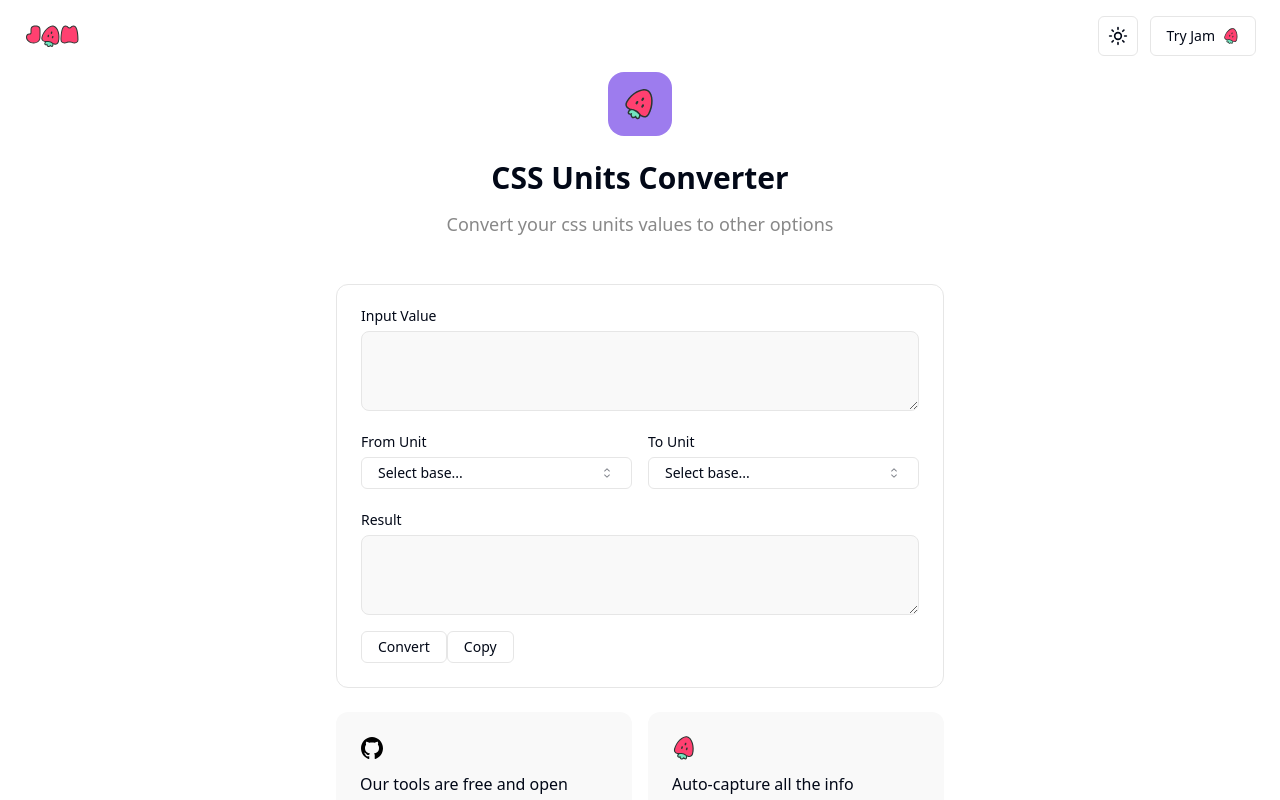
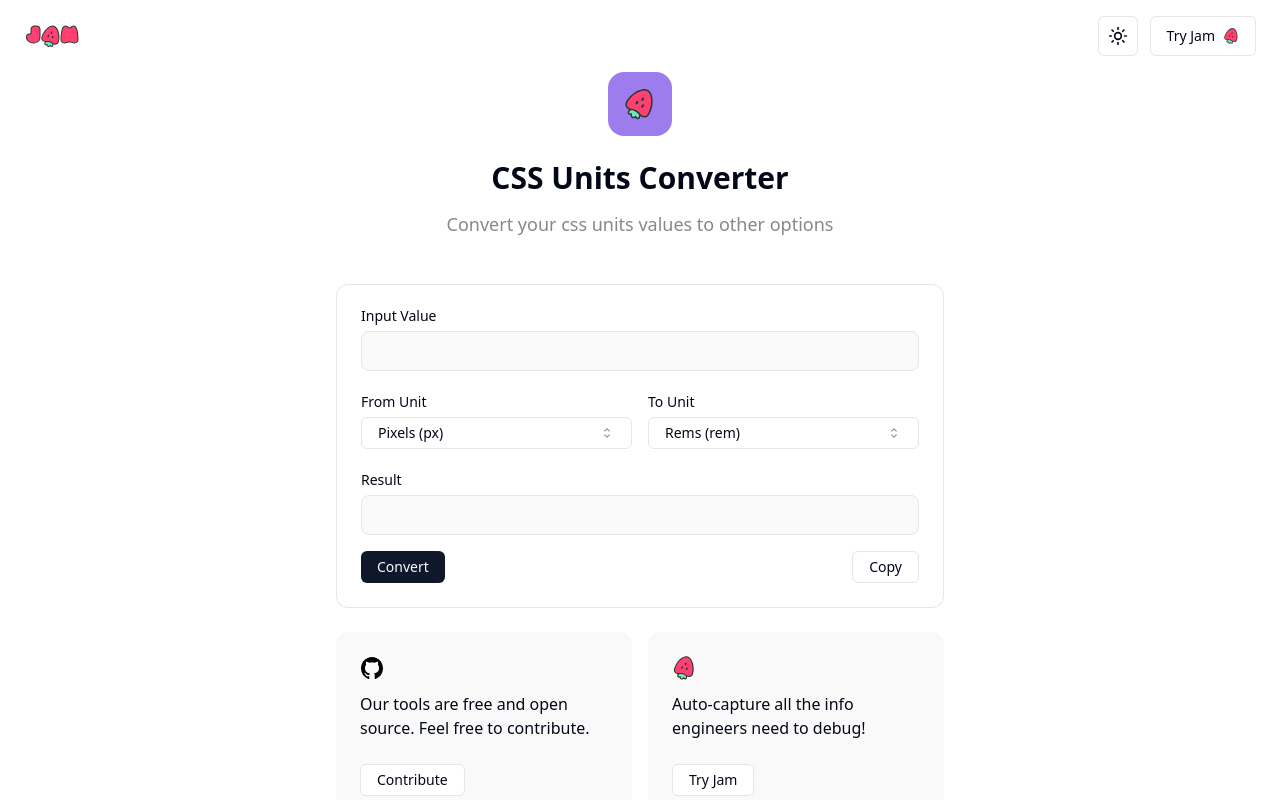
Before and after one commit to jamdotdev/jam-dev-utilities, a Next.js app: page /utilities/css-units-converter in a window 1280 px wide. Shown: the top 800 px of the page. Built offline with nearby package versions, Linux system fonts and the light colour scheme.

Commit message:
fix: replace textArea with input, add handleInputChange to clear result on input clear, adjust conversion and copy buttons, and add default value

```diff
--- a/package.json
+++ b/package.json
@@ -19,7 +19,6 @@
     "@radix-ui/react-popover": "^1.1.1",
     "@radix-ui/react-slot": "^1.1.0",
     "@radix-ui/react-tabs": "^1.1.0",
-    "@radix-ui/react-toast": "^1.2.1",
     "class-variance-authority": "^0.7.0",
     "clsx": "^2.1.1",
     "cmdk": "^1.0.0",
--- a/pages/utilities/css-units-converter.tsx
+++ b/pages/utilities/css-units-converter.tsx
@@ -7,7 +7,6 @@ import Meta from "@/components/Meta";
 import PageHeader from "@/components/PageHeader";
 import { Label } from "@/components/ds/LabelComponent";
 import { Combobox } from "@/components/ds/ComboboxComponent";
-import { Textarea } from "@/components/ds/TextareaComponent";
 import { Button } from "@/components/ds/ButtonComponent";
 import { useCopyToClipboard } from "@/components/hooks/useCopyToClipboard";
 import {
@@ -23,6 +22,7 @@ import {
   vmaxToPx,
 } from "@/components/utils/css-units-converter.utils";
 import CssUnitsConverter from "@/components/seo/CssUnitsConverter";
+import { Input } from "@/components/ds/InputComponent";
 
 type ConvertionFunction = (value: number, ...args: number[]) => number;
 type ConversionKey =
@@ -39,10 +39,10 @@ type ConversionKey =
 
 export default function CSSUnitsConverter() {
   const [htmlInput, setHtmlInput] = useState("");
-  const [fromUnit, setFromUnit] = useState("");
+  const [fromUnit, setFromUnit] = useState("px");
   const [widthInput, setWidthInput] = useState("");
   const [heightInput, setHeightInput] = useState("");
-  const [toUnit, setToUnit] = useState("");
+  const [toUnit, setToUnit] = useState("rem");
   const [output, setOutput] = useState("");
   const { buttonText, handleCopy } = useCopyToClipboard();
 
@@ -102,6 +102,17 @@ export default function CSSUnitsConverter() {
     widthInput,
   ]);
 
+  const handleInputChange = useCallback(
+    (e: React.ChangeEvent<HTMLInputElement>) => {
+      const inputValue = e.target.value;
+      setHtmlInput(inputValue);
+      if (inputValue.trim() === "") {
+        setOutput("");
+      }
+    },
+    []
+  );
+
   return (
     <main>
       <Meta
@@ -120,11 +131,10 @@ export default function CSSUnitsConverter() {
         <Card className="flex flex-col p-6 hover:shadow-none shadow-none rounded-xl">
           <div>
             <Label>Input Value</Label>
-            <Textarea
+            <Input
               className="mb-6"
-              rows={3}
               value={htmlInput}
-              onChange={(e) => setHtmlInput(e.target.value)}
+              onChange={handleInputChange}
             />
             <div className="mb-6 flex w-full gap-4">
               <div className="flex flex-1 flex-col">
@@ -132,6 +142,7 @@ export default function CSSUnitsConverter() {
                 <Combobox
                   data={unitOptions}
                   onSelect={(value) => setFromUnit(value)}
+                  defaultValue={fromUnit}
                 />
               </div>
               <div className="flex flex-1 flex-col">
@@ -139,38 +150,42 @@ export default function CSSUnitsConverter() {
                 <Combobox
                   data={unitOptions}
                   onSelect={(value) => setToUnit(value)}
+                  defaultValue={toUnit}
                 />
               </div>
             </div>
             {needsContainerInput && (
-              <div className="mb-6">
+              <div className="mb-6 flex gap-4">
+                <div className="flex flex-1 flex-col">
                   <Label>Container Width (px)</Label>
-                <Textarea
-                  className="mb-6"
-                  rows={1}
+                  <Input
+                    type="number"
+                    className="h-[32px]"
                     value={widthInput}
                     onChange={(e) => setWidthInput(e.target.value)}
                   />
+                </div>
+                <div className="flex flex-1 flex-col">
                   <Label>Container Height (px)</Label>
-                <Textarea
-                  className="mb-6"
-                  rows={1}
+                  <Input
+                    type="number"
+                    className="h-[32px]"
                     value={heightInput}
                     onChange={(e) => setHeightInput(e.target.value)}
                   />
                 </div>
+              </div>
             )}
 
             <Label>Result</Label>
-            <Textarea value={output} rows={3} readOnly className="mb-4" />
-
-            <Button variant="outline" onClick={() => convertUnits()}>
-              Convert
-            </Button>
+            <Input value={output} readOnly className="mb-4" />
+            <div className="flex flex-1 justify-between">
+              <Button onClick={() => convertUnits()}>Convert</Button>
 
               <Button variant="outline" onClick={() => handleCopy(output)}>
                 {buttonText}
               </Button>
+            </div>
           </div>
         </Card>
       </section>
```
Also changed, not shown: 1 other file (tests, documents, lock files or other folders). Lines whose indentation alone changed are shown as unchanged.
